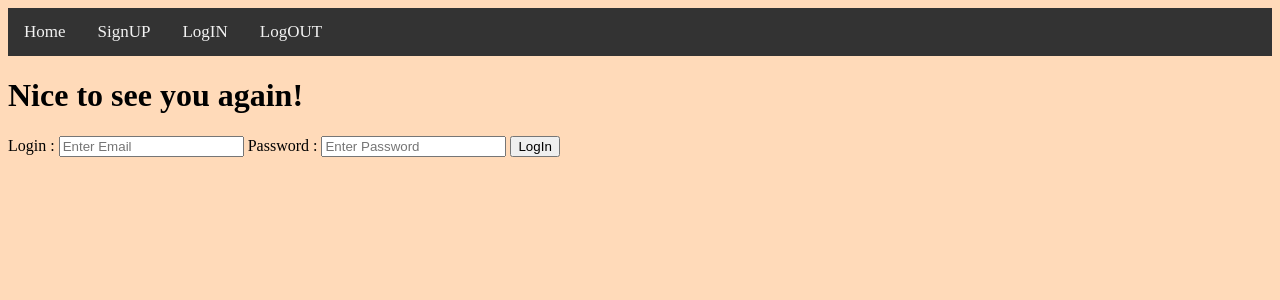
After one commit to TetianaShcherbak/Api-Wars, a Flask app: page /login in a window 1280 px wide. The commit adds this page. Shown: the top 300 px of the page. Run offline with Flask 2, Linux system fonts and the light colour scheme.

Commit message:
Login system
Created a simple user login system with a registration page, a login page, and a logout link in the header.
There is a link in the header that leads to the registration page.
On the registration page (/register route), a username and password pair can be created that gets stored in the database.
Password storage and retrieval uses salted password hashing for maximum security.
If either field is empty while clicking the Submit button on the registration page, the Please, fill in both fields. error message is displayed.
If the username field contains a username that already exists in the database while clicking the Submit button on the registration page, the Username already exists, please choose another one! error message is displayed.
On successful registration, the Successful registration. Log in to continue. text is displayed, and the user is redirected to the login page.
There is a link in the header that leads to the login page.
On the login page (/login route), visitors can log in using the previously created username and password.
If the username and password pair does not match while clicking the Submit button on the login page, the Wrong username or password. error message is displayed.
Clicking the logout link (/logout route) logs the user out.

```diff
--- a/server.py
+++ b/server.py
@@ -1,13 +1,16 @@
-from flask import Flask, render_template, request, jsonify
+from flask import Flask, render_template, redirect, request, jsonify
+from utils import hash_password, verify_password
 import json
-import etl_database_transform_data
 from etl_database_transform_data import get_prepared_planet_database_content, CONTENT_TABLE_HEADER
 from etl_database_transform_data import get_prepared_planet_residents_content, CONTENT_RESIDENTS_TABLE_HEADER
+from etl_database_extract_data import is_email_exists, get_password_by_email
+from etl_database_load_data import set_new_user_record
 
 app = Flask(__name__)
+app.secret_key = '9e33e7321f59a3fdc954607f32c9da3f6b74ec0bc36828e0555de5a37987727a'
 
 
-@app.route('/', methods=['POST','GET'])
+@app.route('/', methods=['POST', 'GET'])
 def home_page():
     table_header = CONTENT_TABLE_HEADER
     table_content = get_prepared_planet_database_content()
@@ -36,6 +39,39 @@ def send_residents_data(planet):
     return jsonify(residents_data)
 
 
+@app.route('/registration', methods=['POST', 'GET'])
+def registration_page():
+    if request.method == 'POST':
+        email = request.form['email']
+        if is_email_exists(email):
+            return '''<h1>Login already exists!</h1><br>
+                        <form action='/registration'>
+                            <button>Back to registration page</button>
+                        </form>'''
+        password = hash_password(request.form['password'])
+        set_new_user_record(email, password)
+        return redirect('/')
+    else:
+        return render_template('registration.html')
+
+
+@app.route('/login', methods=['GET', 'POST'])
+def login():
+    if request.method == 'GET':
+        return render_template('login.html')
+    email = request.form['email']
+    if is_email_exists(email):
+        if verify_password(request.form['password'], get_password_by_email(email)):
+            return redirect('/')
+        else:
+            return redirect('/login')
+    else:
+        return '''<h1>User doesn't exist! Sign Up, please!</h1><br>
+                                <form action='/registration'>
+                                    <button>Go to registration page</button>
+                                </form>'''
+
+
 if __name__ == "__main__":
 
     app.run(
--- a/static/css/styles.css
+++ b/static/css/styles.css
@@ -1,5 +1,16 @@
 body{
     background-color: peachpuff;
+}
+
+#table {
+    padding: 2px;
+    background-color: lightgrey;
+    justify-content: center;
+}
+
+table, th, td {
+    border: 1px solid gray;
+    align-items: center;
 }
 
 .modal {
@@ -54,3 +65,27 @@ body{
     overflow: auto;
     width: 100%;
 }
+
+.topnav {
+  background-color: #333;
+  overflow: hidden;
+}
+
+.topnav a {
+  float: left;
+  color: #f2f2f2;
+  text-align: center;
+  padding: 14px 16px;
+  text-decoration: none;
+  font-size: 17px;
+}
+
+.topnav a:hover {
+  background-color: #ddd;
+  color: black;
+}
+
+.topnav a.active {
+  background-color: #04AA6D;
+  color: white;
+}
--- a/static/js/script.js
+++ b/static/js/script.js
@@ -1,10 +1,12 @@
 import {addResponseOnClick} from "./changePageLogic.js";
 import {setViewResidentsButton} from "./residentsButton.js";
+import {createTopNav} from "./topNav.js";
 
 
-document.addEventListener("DOMContentLoaded", addResponseOnClick)
+createTopNav();
 setViewResidentsButton();
 
+document.addEventListener("DOMContentLoaded", addResponseOnClick);
 
 
 // fetch('https://swapi.py4e.com/api/people/1')
--- /dev/null
+++ b/static/js/topNav.js
@@ -0,0 +1,20 @@
+export function createTopNav(){
+    let homeButton = document.createElement('a');
+    homeButton.setAttribute('href','/');
+    homeButton.innerText = 'Home';
+    let registrationButton = document.createElement('a');
+    registrationButton.setAttribute('href','/registration');
+    registrationButton.innerText = 'SignUP';
+    let loginButton = document.createElement('a');
+    loginButton.setAttribute('href','/login');
+    loginButton.innerText = 'LogIN';
+    let logoutButton = document.createElement('a');
+    logoutButton.setAttribute('href','/');
+    logoutButton.innerText = 'LogOUT';
+
+    let topNav = document.getElementById('top_bar');
+    topNav.appendChild(homeButton);
+    topNav.appendChild(registrationButton);
+    topNav.appendChild(loginButton);
+    topNav.appendChild(logoutButton);
+}
--- /dev/null
+++ b/templates/login.html
@@ -0,0 +1,28 @@
+<!DOCTYPE html>
+<html lang="en">
+<head>
+    <meta charset="UTF-8">
+    <title>SWAPI| Home</title>
+    <link rel="stylesheet" href="{{ url_for('static', filename='css/styles.css') }}">
+    <script type="module" src="../static/js/script.js"></script>
+</head>
+<body>
+    <div id="top_bar" class="topnav"></div>
+
+    <div class="registration-page">
+        <h1>Nice to see you again!</h1>
+
+        <form action="/login" method='POST'>
+            <div class="container">
+                <label>Login : </label>
+                <input type="text" placeholder="Enter Email" name="email" required>
+                <label>Password : </label>
+                <input type="password" placeholder="Enter Password" name="password" required>
+                <button type="submit">LogIn</button>
+            </div>
+        </form>
+    </div>
+
+
+</body>
+</html>
```
Also changed, not shown: etl_database_extract_data.py (+23 -1 lines), etl_database_load_data.py (added, +8 -0 lines), templates/index.html (+2 -5 lines), templates/registration.html (added, +28 -0 lines), utils.py (+13 -0 lines).
